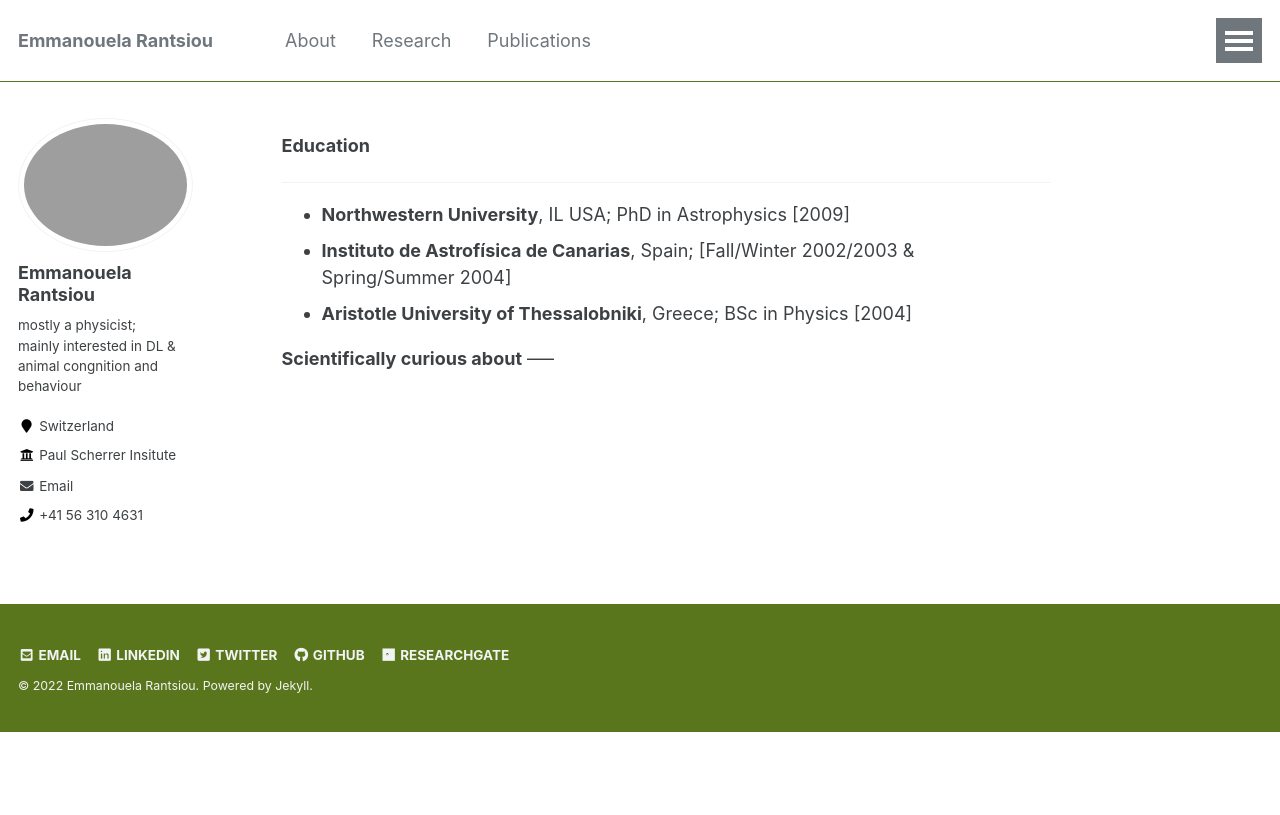
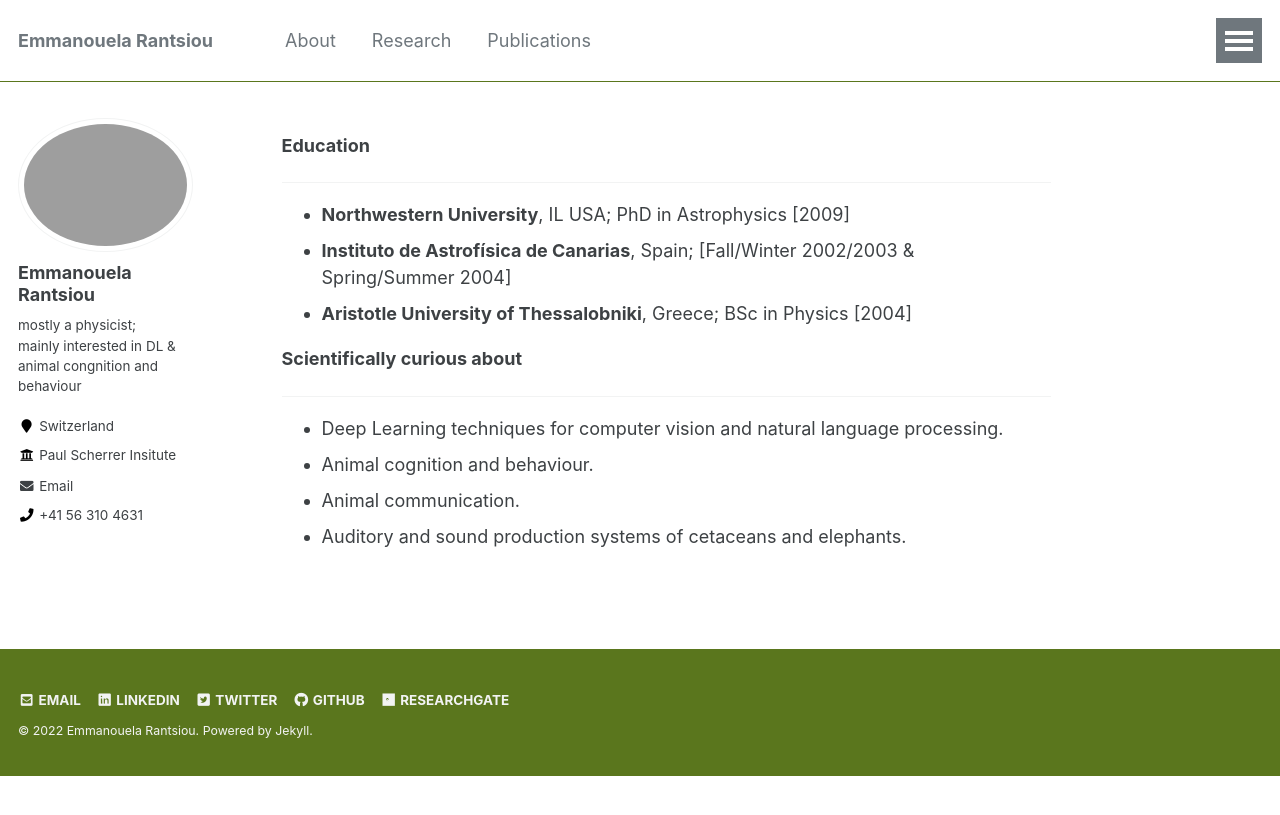
Before and after one commit to emmarant/emmarant.github.io, a Jekyll site: the page built from _pages/about.md, in a window 1280 px wide. Shown: the top 815 px of the page. Built offline with Jekyll 4.4.1, drawn with Linux system fonts in a browser that asks for light colours.

Commit message:
Update about.md

```diff
--- a/_pages/about.md
+++ b/_pages/about.md
@@ -17,4 +17,9 @@ author_profile: true
 
 
  **Scientifically curious about**
+
   -----
+- Deep Learning techniques for computer vision and natural language processing.
+- Animal cognition and behaviour.
+- Animal communication.
+- Auditory and sound production systems of cetaceans and elephants.
```
